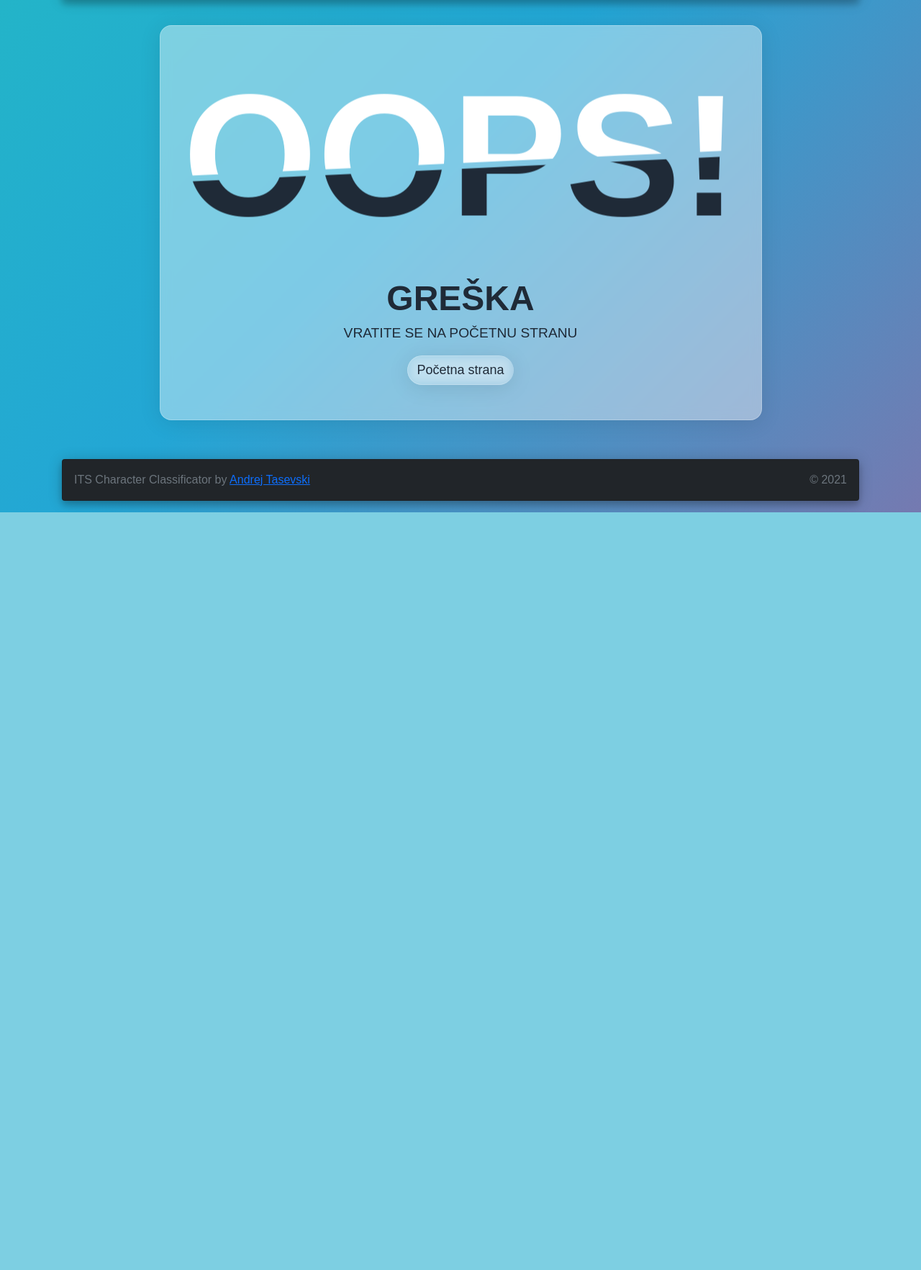
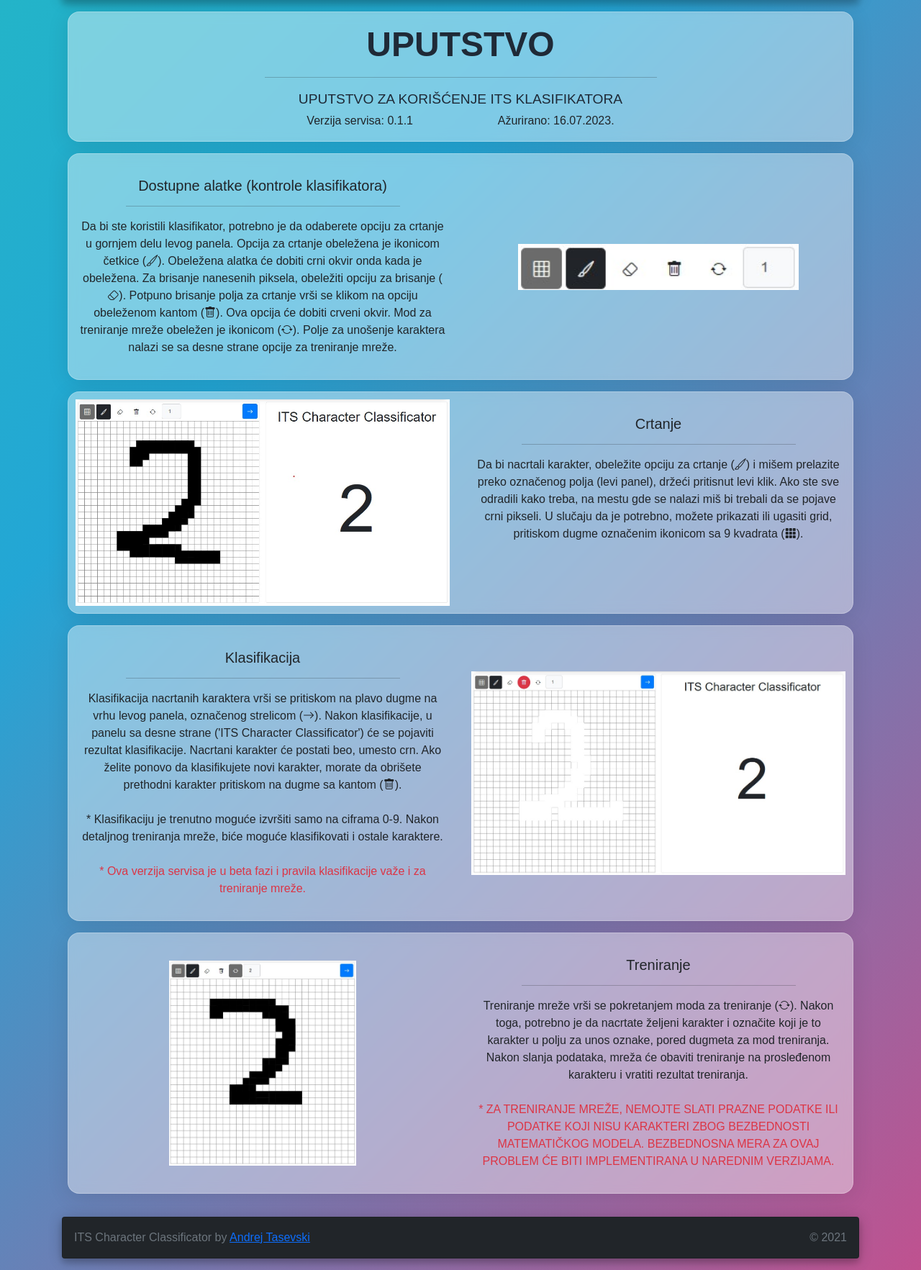
Before and after one commit to ITS-Final-project/MainService, a Node server app: page /manual in a window 1280 px wide. Shown: the part 88-1853 px from the top of the page at 72% size. Before the commit the page ends 800 px from the top, so only its background shows below. Run offline with Node 20, Linux system fonts and the light colour scheme; some libraries are stand-ins or nearby versions.

Commit message:
Added a manual

```diff
--- a/src/index.ts
+++ b/src/index.ts
@@ -43,6 +43,10 @@ app.get('/', (req, res) => {
     }
 );
 
+app.get('/manual', (req, res) => {
+    res.render('manual.ejs', { title: 'About', user: AuthenticationHandler.getInstance().getUser(req, res) });
+})
+
 app.get('*', (req, res) => {
     res.render('error_page.ejs', { user: AuthenticationHandler.getInstance().getUser(req, res) })
 })
--- a/src/public/style/error.css
+++ b/src/public/style/error.css
@@ -3,6 +3,7 @@
     margin: auto auto;
     position: relative;
     overflow: hidden;
+    padding: 10px;
 
     /* From https://css.glass */
     background: rgba(255, 255, 255, 0.41);
@@ -75,7 +76,7 @@
     place-content: center;
     background-color: var(--background-color);
     font-family: "Oswald", sans-serif;
-    font-size: clamp(1.5rem, 1rem + 18vw, 15rem);
+    font-size: clamp(1.5rem, 1rem + 15vw, 15rem);
     font-weight: 700;
     text-transform: uppercase;
     color: var(--text-color);
--- /dev/null
+++ b/src/public/style/manual.css
@@ -0,0 +1,51 @@
+body {
+    height: 100vh;
+    margin: 0;
+    display: flex;
+    flex-direction: column;
+}
+
+
+.transparent-container {
+    /* From https://css.glass */
+    background: rgba(255, 255, 255, 0.41);
+    border-radius: 16px;
+    box-shadow: 0 4px 30px rgba(0, 0, 0, 0.1);
+    backdrop-filter: blur(7.7px);
+    -webkit-backdrop-filter: blur(7.7px);
+    border: 1px solid rgba(255, 255, 255, 0.24);
+
+    animation: fadeInLeft 0.8s ease-in-out;
+
+    overflow: hidden;
+}
+
+.manual-header {
+    font-size: 3rem;
+    font-weight: 700;
+    text-transform: uppercase;
+    color: #1f2a37;
+    padding-bottom: 0px;
+    margin-bottom: 5px;
+}
+
+.manual-header-info {
+    font-size: 1.2rem;
+    font-weight: 400;
+    text-transform: uppercase;
+    text-align: center;
+    color: #1f2a37;
+}
+
+.grid-container{
+    display: grid;
+    grid-template-columns: 1fr 1fr;
+    grid-template-rows: 1fr;
+    gap: 10px;
+    grid-template-areas:
+        "a b";
+}
+
+.image-container{
+    padding: 10px;
+}
--- a/src/views/components/navbar.ejs
+++ b/src/views/components/navbar.ejs
@@ -37,7 +37,7 @@
           <ul class="navbar-nav me-auto mb-2 mb-lg-0">
             <div class="vl"></div>
             <li class="nav-item">
-              <a onclick="getAnimationState()" class="nav-link" href="/about">Uputsvo</a>
+              <a onclick="getAnimationState()" class="nav-link" href="/manual">Uputsvo</a>
             </li>
             <li class="nav-item">
               <a onclick="getAnimationState()" class="nav-link" href="/contact">O klasifikatoru</a>
--- a/src/views/error_page.ejs
+++ b/src/views/error_page.ejs
@@ -47,7 +47,7 @@
                 <div class="info-text-container mb-lg-5">
                     <h1 class="info-text-header">greška</h1>
                     <p class="info-text">Vratite se na početnu stranu</p>
-                    <a href="http://localhost:3000/" class="btn btn-control">Početna strana</a>
+                    <a href="http://localhost:3000/" class="btn btn-control"><i class="bi bi-house"></i> Početna strana</a>
                 </div>
             </div>
         </div>
--- /dev/null
+++ b/src/views/manual.ejs
@@ -0,0 +1,138 @@
+<!DOCTYPE html>
+<html lang="en">
+<head>
+    <meta charset="UTF-8">
+    <meta http-equiv="X-UA-Compatible" content="IE=edge">
+    <meta name="viewport" content="width=device-width, initial-scale=1.0">
+
+    <!-- Import Bootstrap -->
+    <link href="https://cdn.jsdelivr.net/npm/bootstrap@5.0.2/dist/css/bootstrap.min.css" rel="stylesheet" integrity="sha384-EVSTQN3/azprG1Anm3QDgpJLIm9Nao0Yz1ztcQTwFspd3yD65VohhpuuCOmLASjC" crossorigin="anonymous">
+
+    <!-- Import Icons -->
+    <link rel="stylesheet" href="https://cdn.jsdelivr.net/npm/bootstrap-icons@1.3.0/font/bootstrap-icons.css">
+
+    <!-- Import index css -->
+    <link href="http://localhost:3000/static/style/manual.css" rel="stylesheet">
+
+    <!-- Import background gradient css -->
+    <link href="http://localhost:3000/static/style/background.css" rel="stylesheet">
+
+    <!-- Import JS bundle -->
+    <script src="https://cdn.jsdelivr.net/npm/bootstrap@5.0.2/dist/js/bootstrap.bundle.min.js" integrity="sha384-MrcW6ZMFYlzcLA8Nl+NtUVF0sA7MsXsP1UyJoMp4YLEuNSfAP+JcXn/tWtIaxVXM" crossorigin="anonymous"></script>
+
+    <!-- Import full JQuery -->
+    <script src="https://code.jquery.com/jquery-3.7.0.js" integrity="sha256-JlqSTELeR4TLqP0OG9dxM7yDPqX1ox/HfgiSLBj8+kM=" crossorigin="anonymous"></script>
+
+
+    <title>AI PAGE</title>
+</head>
+<body onload="loadAnimationState()">
+
+    <%- include('./components/navbar.ejs') %>
+
+    <div class="container">
+        <div class="container">
+            <div class="card transparent-container mb-3">
+                <h1 class="text-center mt-3 mb-0 manual-header">Uputstvo</h1>
+                <div class="w-50 m-auto">
+                    <hr>
+                </div>
+                <p class="text-center manual-header-info mb-1">Uputstvo za korišćenje ITS klasifikatora</p>
+                <div class="d-flex justify-content-around w-50 m-auto p-0">
+                    <p class="text-center p-0">Verzija servisa: 0.1.1</p>
+                    <p class="text-center p-0">Ažurirano: 16.07.2023.</p>
+                </div>
+            </div>
+            <div class="card transparent-container mb-3">
+                <div class="grid-container">
+                    <div class="info-container p-3">
+                        <h5 class="text-center mt-3 mb-0">Dostupne alatke (kontrole klasifikatora)</h5>
+                        <div class="w-75 m-auto">
+                            <hr>
+                        </div>
+                        <p class="text-center">
+                            Da bi ste koristili klasifikator, potrebno je da odaberete opciju za crtanje u gornjem delu levog panela.
+                            Opcija za crtanje obeležena je ikonicom četkice (<i class="bi bi-brush"></i>). Obeležena alatka će dobiti crni okvir onda kada je obeležena.
+                            Za brisanje nanesenih piksela, obeležiti opciju za brisanje (<i class="bi bi-eraser"></i>). Potpuno brisanje polja za crtanje vrši se klikom
+                            na opciju obeleženom kantom (<i class="bi bi-trash"></i>). Ova opcija će dobiti crveni okvir.
+                            Mod za treniranje mreže obeležen je ikonicom (<i class="bi bi-arrow-repeat"></i>). Polje za unošenje karaktera nalazi se sa desne strane
+                            opcije za treniranje mreže.
+                        </p>
+                    </div>
+                    <div class="image-container d-flex justify-content-center">
+                        <img class="m-auto w-75" src="http://localhost:3000/static/images/manual/controls.jpg" alt="ITS klasifikator" class="img-fluid">
+                    </div>
+                </div>
+            </div>
+            <div class="card transparent-container mb-3">
+                <div class="grid-container">
+                    <div class="image-container d-flex justify-content-center">
+                        <img class="m-auto w-100" src="http://localhost:3000/static/images/manual/main-page.jpg" alt="ITS klasifikator" class="img-fluid">
+                    </div>
+                    <div class="info-container p-3">
+                        <h5 class="text-center mt-3 mb-0">Crtanje</h5>
+                        <div class="w-75 m-auto">
+                            <hr>
+                        </div>
+                        <p class="text-center">
+                            Da bi nacrtali karakter, obeležite opciju za crtanje (<i class="bi bi-brush"></i>) i mišem prelazite preko označenog polja (levi panel),
+                            držeći pritisnut levi klik. Ako ste sve odradili kako treba, na mestu gde se nalazi miš bi trebali da se pojave crni pikseli.
+                            U slučaju da je potrebno, možete prikazati ili ugasiti grid, pritiskom dugme označenim ikonicom sa 9 kvadrata (<i class="bi bi-grid-3x3-gap-fill"></i>).
+                        </p>
+                    </div>
+                </div>
+            </div>
+            <div class="card transparent-container mb-3">
+                <div class="grid-container">
+                    <div class="info-container p-3">
+                        <h5 class="text-center mt-3 mb-0">Klasifikacija</h5>
+                        <div class="w-75 m-auto">
+                            <hr>
+                        </div>
+                        <p class="text-center">
+                            Klasifikacija nacrtanih karaktera vrši se pritiskom na plavo dugme na vrhu levog panela, označenog strelicom
+                            (<i class="bi bi-arrow-right"></i>). Nakon klasifikacije, u panelu sa desne strane ('ITS Character Classificator') će se pojaviti
+                            rezultat klasifikacije. Nacrtani karakter će postati beo, umesto crn. Ako želite ponovo da klasifikujete novi karakter, morate
+                            da obrišete prethodni karakter pritiskom na dugme sa kantom (<i class="bi bi-trash"></i>).
+                            <br><br>
+                            * Klasifikaciju je trenutno moguće izvršiti samo na ciframa 0-9.
+                            Nakon detaljnog treniranja mreže, biće moguće klasifikovati i ostale karaktere.
+                            <br><br>
+                            <span class="text-danger">
+                                * Ova verzija servisa je u beta fazi i pravila klasifikacije važe i za treniranje mreže.
+                            </span>
+                        </p>
+                    </div>
+                    <div class="image-container d-flex justify-content-center">
+                        <img class="m-auto w-100" src="http://localhost:3000/static/images/manual/drawn.jpg" alt="ITS klasifikator" class="img-fluid">
+                    </div>
+                </div>
+            </div>
+            <div class="card transparent-container mb-3">
+                <div class="grid-container">
+                    <div class="image-container d-flex justify-content-center">
+                        <img class="m-auto w-50" src="http://localhost:3000/static/images/manual/train.jpg" alt="ITS klasifikator" class="img-fluid">
+                    </div>
+                    <div class="info-container p-3">
+                        <h5 class="text-center mt-3 mb-0">Treniranje</h5>
+                        <div class="w-75 m-auto">
+                            <hr>
+                        </div>
+                        <p class="text-center">
+                            Treniranje mreže vrši se pokretanjem moda za treniranje (<i class="bi bi-arrow-repeat"></i>). Nakon toga, potrebno je
+                            da nacrtate željeni karakter i označite koji je to karakter u polju za unos oznake, pored dugmeta za mod treniranja.
+                            Nakon slanja podataka, mreža će obaviti treniranje na prosleđenom karakteru i vratiti rezultat treniranja.
+                            <br><br>
+                            <span class="text-danger text-uppercase">
+                                * Za treniranje mreže, nemojte slati prazne podatke ili podatke koji nisu karakteri zbog bezbednosti matematičkog modela.
+                                Bezbednosna mera za ovaj problem će biti implementirana u narednim verzijama.
+                            </span>
+                        </p>
+                    </div>
+                </div>
+            </div>
+        </div>
+    </div>
+    <%- include('./components/footer.ejs') %>
+</body>
+</html>
```
Also changed, not shown: src/public/images/manual/controls.jpg (added), src/public/images/manual/drawn.jpg (added), src/public/images/manual/full-main.page.jpg (added), src/public/images/manual/main-page.jpg (added), src/public/images/manual/train.jpg (added).
